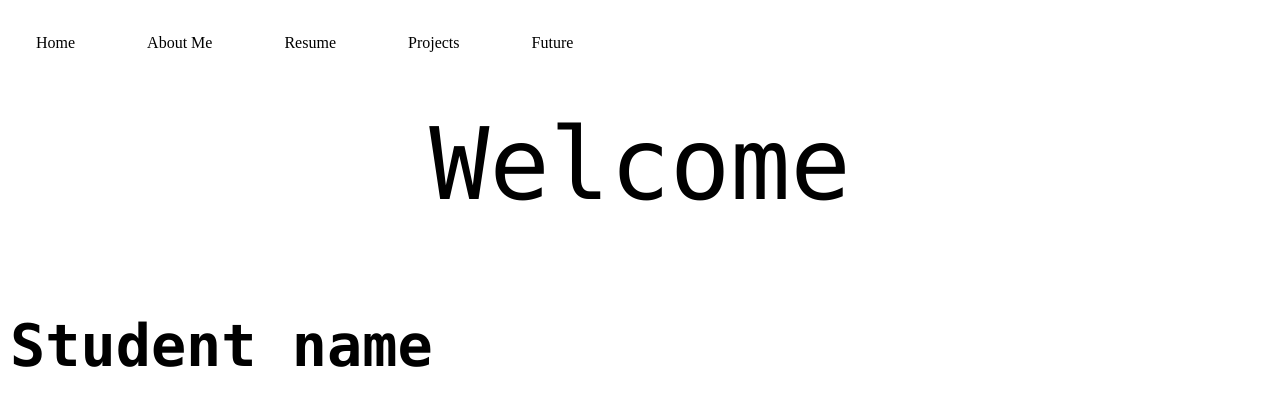
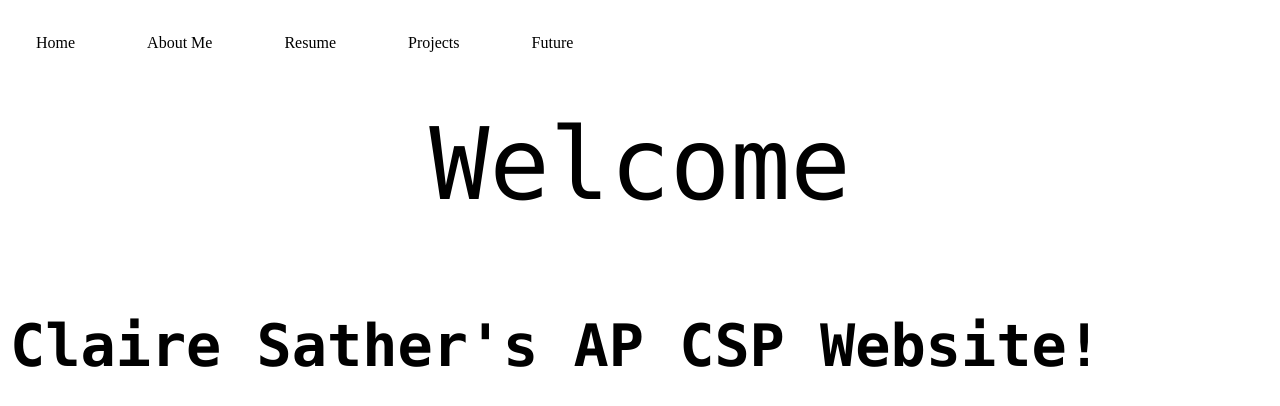
Before and after one commit to claire-ss/REAL-PUBLIC-APCSP-PORTFOLIO, a plain HTML site: page index.html in a window 1280 px wide. Drawn offline with Linux system fonts and the light colour scheme.

Commit message:
Update index.html

```diff
--- a/index.html
+++ b/index.html
@@ -18,7 +18,7 @@
   </div>
 
   <div class="container">
-    <h3 class="p3">Student name</h3>
+    <h3 class="p3">Claire Sather's AP CSP Website!</h3>
   </div>
 
 
```
